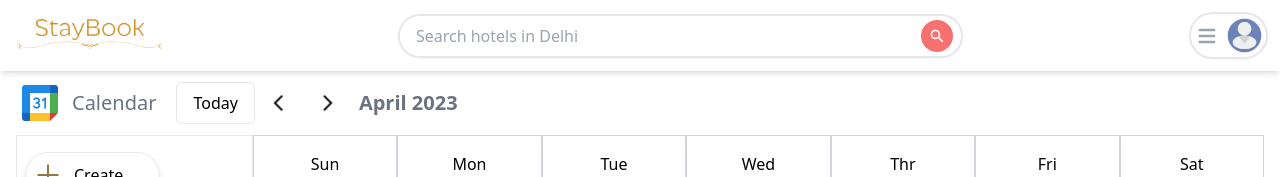
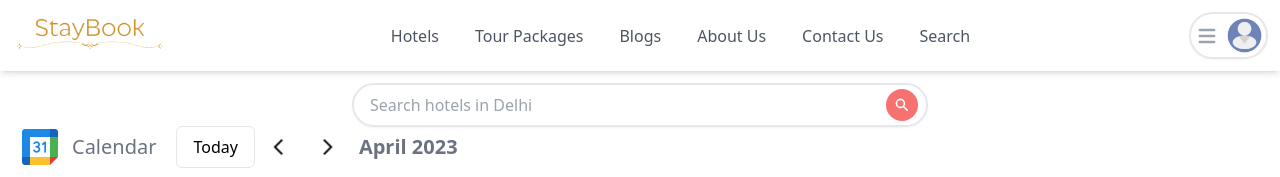
Before and after one commit to RahulSingh212/Staybook-NextJS-Modified, a Next.js app: page /calendar/1 in a window 1280 px wide. Shown: the top 177 px of the page. Built offline with nearby package versions, Linux system fonts and the light colour scheme; no server answers; what @badrap/bar-of-progress would draw is missing.

Commit message:
navbar edited

```diff
--- a/components/navbar/Navbar.tsx
+++ b/components/navbar/Navbar.tsx
@@ -8,16 +8,25 @@ import {
   GlobeAltIcon,
   MenuIcon,
   UserCircleIcon,
+  SearchCircleIcon,
   UsersIcon,
 } from "@heroicons/react/solid";
 
 import SearchBar from "./searchbar/SearchBar";
 import { USER_ACCESS_TOKEN } from "@/lib/helper";
 import { fetchUserImageUrl } from "@/lib/firebase/userHandler";
+import { useRouter } from "next/router";
 
 type Props = {};
 
 export default function Navbar(props: Props) {
+  const [searchBar, setSearchBar] = React.useState<boolean>(true);
+  const router = useRouter();
+
+  const urlHandler = (url: string) => {
+    router.replace({ pathname: url });
+  };
+
   const [image_Url, setImage_Url] = React.useState<string>("/user.png");
   React.useEffect(() => {
     async function fetchData() {
@@ -48,8 +57,48 @@ export default function Navbar(props: Props) {
           </div>
         </Link>
 
+        <motion.div
+          className={`relative flex align-middle items-center space-x-3`}
+        >
+          <motion.div
+            onClick={urlHandler.bind(null, "/hotel")}
+            className={`hidden md:inline-block relative rounded-lg px-3 py-1 cursor-pointer text-gray-600 hover:text-white font-sans hover:bg-red-500`}
+          >
+            Hotels
+          </motion.div>
+          <motion.div
+            onClick={urlHandler.bind(null, "/packages")}
+            className={`hidden md:inline-block relative rounded-lg px-3 py-1 cursor-pointer text-gray-600 hover:text-white font-sans hover:bg-red-500`}
+          >
+            Tour Packages
+          </motion.div>
+          <motion.div
+            onClick={urlHandler.bind(null, "/blogs")}
+            className={`hidden md:inline-block relative rounded-lg px-3 py-1 cursor-pointer text-gray-600 hover:text-white font-sans hover:bg-red-500`}
+          >
+            Blogs
+          </motion.div>
+          <motion.div
+            onClick={urlHandler.bind(null, "/about")}
+            className={`hidden md:inline-block relative rounded-lg px-3 py-1 cursor-pointer text-gray-600 hover:text-white font-sans hover:bg-red-500`}
+          >
+            About Us
+          </motion.div>
+          <motion.div
+            onClick={urlHandler.bind(null, "/contact")}
+            className={`hidden md:inline-block relative rounded-lg px-3 py-1 cursor-pointer text-gray-600 hover:text-white font-sans hover:bg-red-500`}
+          >
+            Contact Us
+          </motion.div>
+          <motion.div
+            onClick={() => {setSearchBar(!searchBar)}}
+            className={`relative rounded-lg px-3 py-1 cursor-pointer text-gray-600 hover:text-white font-sans hover:bg-red-500`}
+          >
+            Search
+          </motion.div>
+        </motion.div>
         {/* Middle Section */}
-        <SearchBar />
+        {/* <SearchBar /> */}
 
         {/* Right Section */}
         <Link href={"/login"}>
@@ -70,6 +119,11 @@ export default function Navbar(props: Props) {
           </div>
         </Link>
       </header>
+      {searchBar && (
+        <motion.div className={`relative stickey w-full top-3 items-center align-middle`}>
+          <SearchBar />
+        </motion.div>
+      )}
     </React.Fragment>
   );
 }
--- a/components/navbar/searchbar/SearchBar.tsx
+++ b/components/navbar/searchbar/SearchBar.tsx
@@ -9,6 +9,7 @@ import {
   GlobeAltIcon,
   MenuIcon,
   UserCircleIcon,
+  SearchCircleIcon,
   UsersIcon,
 } from "@heroicons/react/solid";
 
@@ -92,30 +93,36 @@ export default function SearchBar(props: Props) {
   return (
     <React.Fragment>
       <motion.div
-        className={`hidden relative w-[45%] sm:flex flex-col justify-center items-center`}
+        className={`relative w-[80%] md:w-[45%] flex flex-col justify-center items-center mx-auto`}
+        // className={`hidden relative w-[45%] sm:flex flex-col justify-center items-center mx-auto`}
       >
         <motion.div
           initial={{ opacity: 0.0, y: -35 }}
           transition={{ duration: 2.0, type: "spring", stiffness: 100 }}
           whileInView={{ opacity: 1, y: 0 }}
-          className={`hidden relative w-[100%] sm:flex flex-row justify-between items-center md:border-2 rounded-full py-1 px-2 md:shadow-sm hover:shadow-md`}
+          // className={`hidden relative w-[100%] sm:flex flex-row justify-between items-center md:border-2 rounded-full py-1 px-2 md:shadow-sm hover:shadow-md`}
+          className={`relative w-[100%] flex flex-row justify-between items-center border-2 rounded-full py-1 px-2 shadow-sm hover:shadow-md`}
         >
           <input
             value={searchInput}
             onChange={(event) => setSearchInput(event.target.value)}
             type="text"
             placeholder={searchBarPlaceHolder}
+            // className={`flex-grow pl-2 bg-transparent outline-none text-md text-gray-600 placeholder-gray-400`}
             className={`flex-grow pl-2 bg-transparent outline-none text-md text-gray-600 placeholder-gray-400`}
           />
           <SearchIcon
-            className={`hidden md:inline-flex h-8 bg-red-400 text-white p-2 rounded-full cursor-pointer`}
+            // className={`hidden md:inline-flex h-8 bg-red-400 text-white p-2 rounded-full cursor-pointer`}
+            className={`h-8 bg-red-400 text-white p-2 rounded-full cursor-pointer`}
             onClick={searchHandler}
           />
         </motion.div>
         <motion.div
           className={`${
             !searchInput ? "hidden" : "absolute"
-          } w-fit align-middle items-center justify-center mt-[530px] p-2 rounded-lg bg-slate-100`}
+          }
+          w-fit align-middle items-center justify-center mt-[500px] p-2 rounded-lg bg-slate-100 z-30`}
+          // w-fit align-middle items-center justify-center mt-[530px] p-2 rounded-lg bg-slate-100 z-50`}
           initial={{ opacity: 0.0 }}
           transition={{ duration: 4.0, type: "spring", stiffness: 200 }}
           whileInView={{ opacity: 1.0 }}
--- a/pages/[search]/index.tsx
+++ b/pages/[search]/index.tsx
@@ -33,9 +33,9 @@ export default function Search(props: Props) {
       </Head>
       <main className={`flex flex-col`}>
         <section className={`flex flex-col px-2 md:px-5 xl:px-10 py-5`}>
-          <p className={`text-lg`}>
+          {/* <p className={`text-lg`}>
             Showing results for &quot;{router.query["q"]}&quot;
-          </p>
+          </p> */}
           <p className={`text-sm`}>
             {/* {String(format(moment(router.query.checkin, 'DD-MM-YYYY').toDate(), "dd MMMMM yy"))} - {String(format(moment(router.query.checkout, 'DD-MM-YYYY').toDate(), "dd MMMMM yy"))}, for{" "} */}
             {format(
--- a/pages/about/index.tsx
+++ b/pages/about/index.tsx
@@ -7,7 +7,7 @@ import Image from "next/image";
 import Head from "next/head";
 import { groq } from "next-sanity";
 import { sanityClient } from "@/sanity";
-import classes from "../../styles/About.module.scss";
+import classes from "./About.module.scss";
 
 type Props = {
   aboutList: any[];
--- a/pages/hotel/index.tsx
+++ b/pages/hotel/index.tsx
@@ -12,6 +12,7 @@ import { groq } from "next-sanity";
 
 import HotelCard from "@/components/screens/hotel/HotelCard";
 import { addDays } from "@/lib/helper";
+import SearchBar from "@/components/navbar/searchbar/SearchBar";
 
 type Props = {
   hotelsList: any[];
@@ -32,6 +33,9 @@ export default function AllHotels(props: Props) {
         <link rel="icon" href="/images/favicon.png" />
       </Head>
       <main className={`w-screen`}>
+        {/* <motion.div className={`relative flex justify-items-center w-full py-5 align-middle items-center mx-auto`}>
+          <SearchBar />
+        </motion.div> */}
         <motion.div
           initial={{ opacity: 0.0, x: -50 }}
           transition={{ duration: 3.0, type: "spring" }}
```
Also changed, not shown: pages/about/About.module.scss (added, +70 -0 lines).
